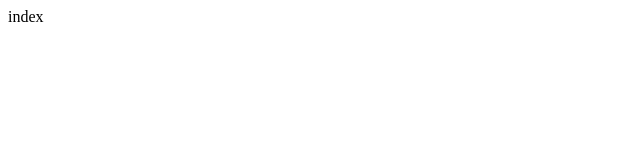
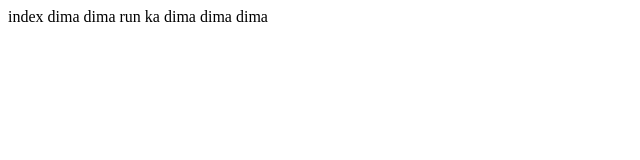
Before and after one commit to asafamir123/stam, a plain HTML site: page index.html in a window 1280 px wide. Shown: the whole page, without its empty margins (0-640 px from the left). Drawn offline with Linux system fonts and the light colour scheme.

Commit message:
start dima kadima

```diff
--- a/index.html
+++ b/index.html
@@ -8,5 +8,8 @@
 </head>
 <body>
     index
+    dima
+    dima
+    run ka dima dima dima
 </body>
 </html>
```
